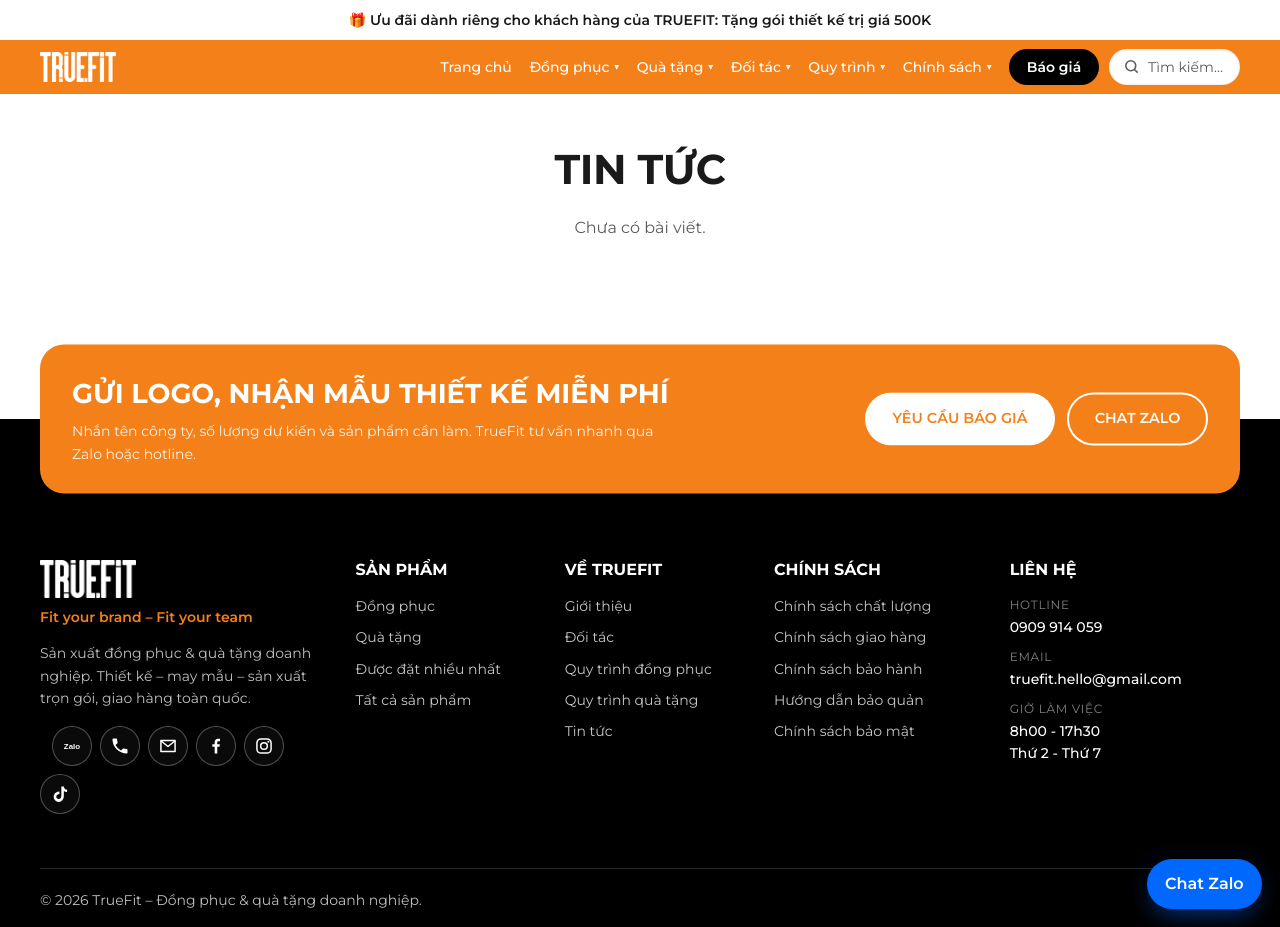
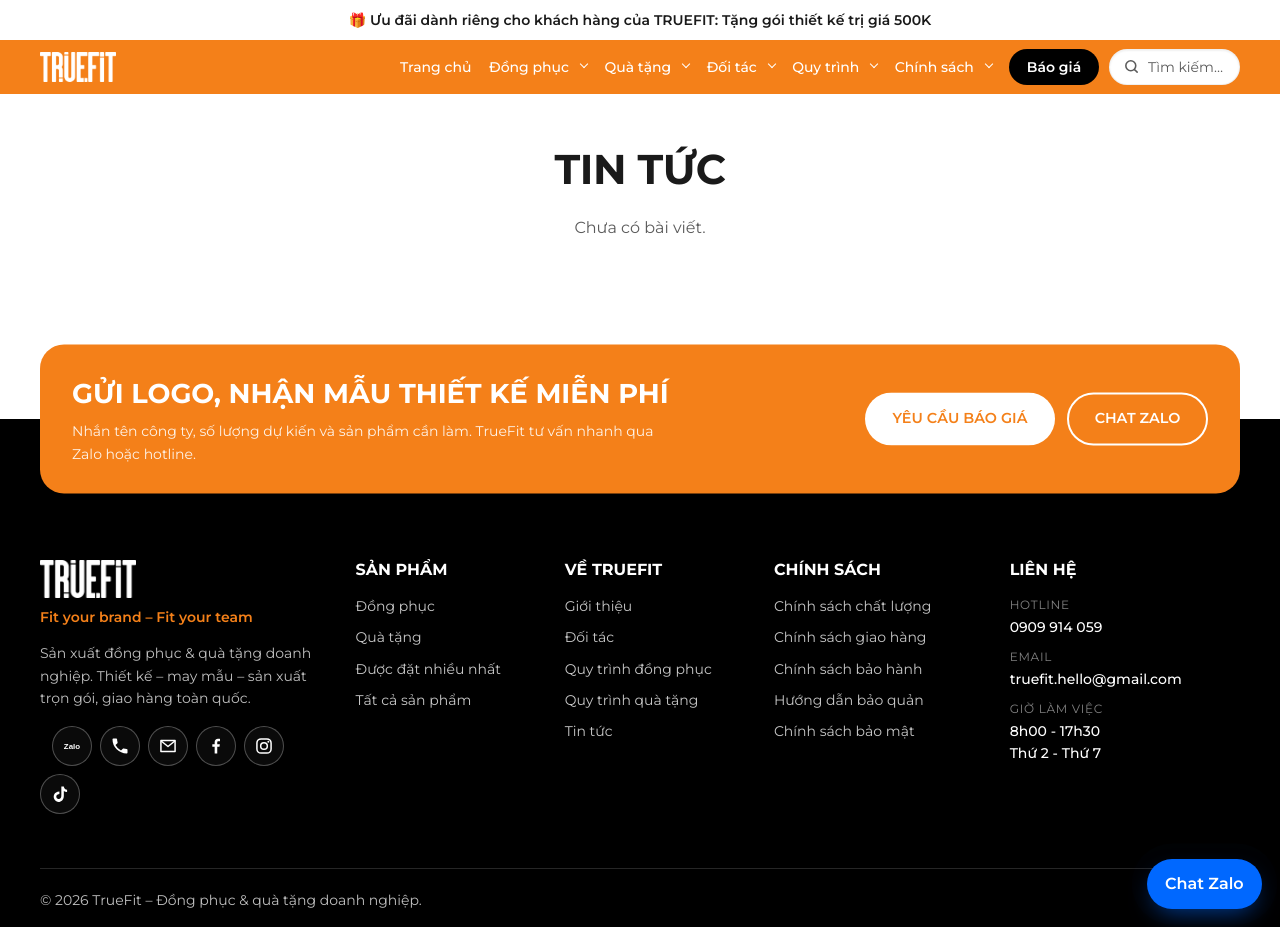
Before and after one commit to bap47/truefit, a Jekyll site: the page built from tin-tuc/index.html, in a window 1280 px wide and 927 px high. Built offline with Jekyll 4.4.1, drawn with Linux system fonts in a browser that asks for light colours.

Commit message:
Add files via upload

```diff
--- a/assets/css/main.css
+++ b/assets/css/main.css
@@ -1100,3 +1100,7 @@
 .tf-prose ol.tf-toc a { display: flex; gap: .6rem; padding: .55rem 0; color: var(--ink); text-decoration: none; }
 .tf-prose ol.tf-toc a::before { content: counter(toc) "."; flex: none; min-width: 1.2rem; color: var(--orange); font-weight: 700; }
 .tf-prose ol.tf-toc a:hover { color: var(--orange); }
+
+/* Mũi tên menu: thẳng hàng giữa chữ */
+.tf-nav__caret { display: inline-block; font-size: 0; width: 6px; height: 6px; margin-left: 7px; vertical-align: middle; border-right: 1.8px solid currentColor; border-bottom: 1.8px solid currentColor; transform: translateY(-3px) rotate(45deg); transition: transform .25s var(--ease); }
+.tf-nav__item:hover .tf-nav__caret, .tf-nav__item--drop:hover .tf-nav__caret { transform: translateY(0) rotate(225deg); }
```
